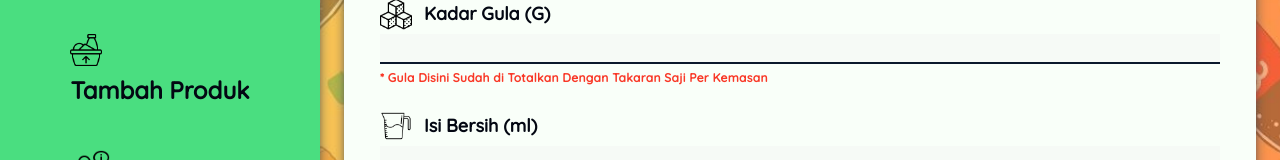
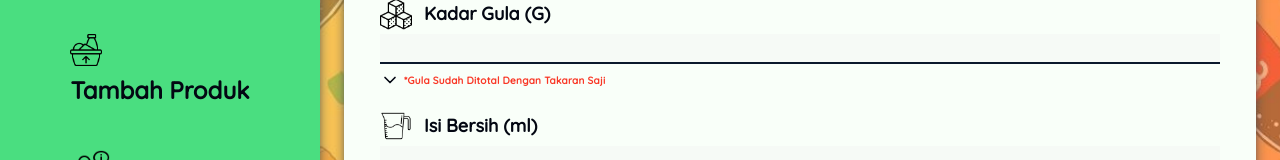
Before and after one commit to GaluhPncWirs/consumption-limit-for-packaged-beverages, a Next.js app: page /mainContent/calculate in a window 1280 px wide. Shown: the part 264-424 px from the top of the page. Built offline with nearby package versions, Linux system fonts and the light colour scheme; no server answers; the database is empty.

Commit message:
memperbaiki desain di halaman calculate beverage

```diff
--- a/src/app/mainContent/calculate/page.tsx
+++ b/src/app/mainContent/calculate/page.tsx
@@ -1,7 +1,7 @@
 "use client";
 import Link from "next/link";
 import { usePathname } from "next/navigation";
-import { useEffect, useRef, useState } from "react";
+import React, { useEffect, useRef, useState } from "react";
 import { useHandleInput } from "../../hooks/handle-input";
 import {
   educationsForArtikel,
@@ -25,6 +25,7 @@ import {
 } from "@/components/ui/command";
 import { toast } from "sonner";
 import ComponentInput from "@/layout/input/content";
+import { ChevronDown, ChevronUp } from "lucide-react";
 
 export default function MainContent() {
   const pathname = usePathname();
@@ -71,8 +72,12 @@ export default function MainContent() {
     }
   }, []);
 
-  function handleCalculateProductBeverage(event: any) {
+  function handleCalculateProductBeverage(
+    event: React.FormEvent<HTMLFormElement>
+  ) {
     event.preventDefault();
+
+    const targetValue = event.target as HTMLFormElement;
 
     if (result.length > 0) {
       if (funFactSugar.length > 0 && video.length > 0) {
@@ -82,9 +87,9 @@ export default function MainContent() {
       }
       setAppearContent(true);
       const kandunganGulaDidalamProduk = parseFloat(
-        event.target.sugarContent.value
+        targetValue.sugarContent.value
       );
-      const totalIsiMinuman = parseFloat(event.target.isiBeratBersih.value);
+      const totalIsiMinuman = parseFloat(targetValue.isiBeratBersih.value);
       const gulaPerSatuML = kandunganGulaDidalamProduk / totalIsiMinuman; //ubah total gula menjadi per 1 ml
 
       // menghitung jumalah botol yang datap dikonsumsi
@@ -346,7 +351,7 @@ export default function MainContent() {
                     <div>
                       {searchProduk !== "" && (
                         <CommandList
-                          className="p-3 bg-slate-200 absolute z-10 w-full text-[#333333] font-medium max-h-40 overflow-y-auto rounded-b-lg"
+                          className="p-2 bg-slate-200 absolute z-10 w-full text-[#333333] font-medium max-h-36 overflow-y-auto rounded-b-lg"
                           ref={listNameProduct}
                         >
                           {result.length > 0 ? (
@@ -389,21 +394,31 @@ export default function MainContent() {
                   disabled
                   value={sugar || ""}
                 />
-                <div className="text-xs mt-1.5">
-                  <h1
-                    className="tracking-wide text-[#F93827] font-semibold cursor-pointer mb-1"
+                <div className="text-[10px] mt-1.5">
+                  <div
+                    className="flex items-center cursor-pointer w-fit gap-x-1"
                     onClick={() => setServingSize((prev) => !prev)}
                   >
-                    * Gula Disini Sudah di Totalkan Dengan Takaran Saji Per
-                    Kemasan
-                  </h1>
-                  {servingSize && (
-                    <p className="text-justify ">
-                      Jika minuman yang takaran sajinya itu 3 per kemasan dan
-                      kandungan gulanya 10g maka 3 X 10 yaitu total gulanya
-                      menjadi 30g gula
-                    </p>
-                  )}
+                    {servingSize ? (
+                      <ChevronUp className="size-5" />
+                    ) : (
+                      <ChevronDown className="size-5" />
+                    )}
+                    <h1 className="tracking-wide text-[#F93827] font-semibold">
+                      *Gula Sudah Ditotal Dengan Takaran Saji
+                    </h1>
+                  </div>
+
+                  <p
+                    className={`text-justify transition-all duration-300 ease-in-out ${
+                      servingSize
+                        ? `max-h-10 sm:max-h-7 opacity-100`
+                        : `max-h-0 opacity-0`
+                    }`}
+                  >
+                    Minuman dengan takaran saji 3 perkemasan dan kandungan gula
+                    10g maka 3 x 10 maka total menjadi 30g gula
+                  </p>
                 </div>
               </ComponentInput>
 
--- a/src/app/page.tsx
+++ b/src/app/page.tsx
@@ -45,10 +45,10 @@ export default function DisplayInputUser() {
     activityLevel: "",
   });
 
-  function handleCalculateCalories(event: any) {
+  function handleCalculateCalories(event: React.FormEvent<HTMLFormElement>) {
     event.preventDefault();
 
-    const targetValue = event.target;
+    const targetValue = event.target as HTMLFormElement;
 
     const gender = targetValue.gender.value;
     const age = Number(targetValue.age.value);
@@ -116,7 +116,7 @@ export default function DisplayInputUser() {
       const resultTotalCalorie = totalDailyEnergyExpenditure * 0.1;
       const resultTotalMaxSugar = resultTotalCalorie / 4;
 
-      if (resultTotalMaxSugar < 10 || resultTotalMaxSugar > 50) {
+      if (resultTotalMaxSugar < 5 || resultTotalMaxSugar > 100) {
         toast("Perhitungan Tidak Valid ❌", {
           description:
             "Hasilnya Tidak Memenuhi Standar, Silahkan Input Kembali !",
@@ -132,21 +132,27 @@ export default function DisplayInputUser() {
   useEffect(() => {
     if (!isValidCalculation || !yourMaxSugar) return;
     async function isCalculateSuccess() {
+      try {
+        setLoadingNextPage(true);
         const req = await fetch("/api/setCookies", {
           method: "POST",
           headers: { "Content-Type": "application/json" },
           body: JSON.stringify({ validCaculations: isValidCalculation }),
         });
-      setLoadingNextPage(true);
-
         const response = await req.json();
         if (response.status) {
-        setLoadingNextPage(false);
           push("/mainContent/calculate");
           localStorage.setItem("maxSugarUser", String(yourMaxSugar));
           toast("✅ Berhasil", {
             description: "Lanjut ke halaman perhitungan konsumsi minuman",
           });
+        }
+      } catch {
+        toast("❌ Gagal", {
+          description: "Fetch API error",
+        });
+      } finally {
+        setLoadingNextPage(false);
       }
     }
     isCalculateSuccess();
```
Lines whose indentation alone changed are shown as unchanged.
